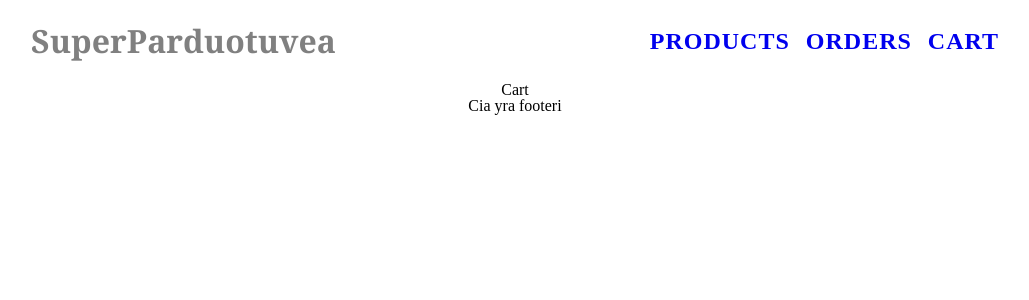
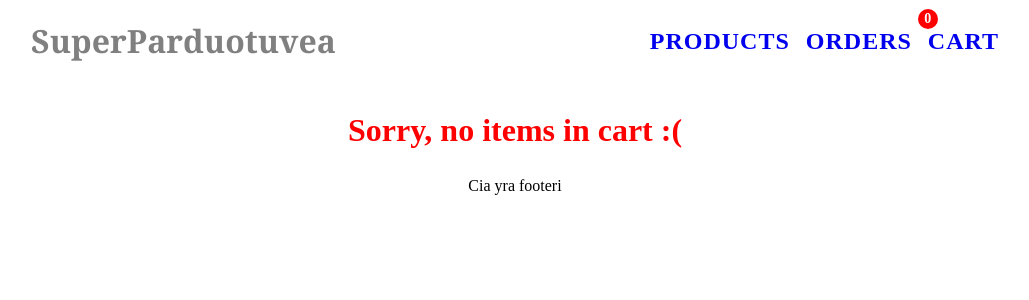
Before and after one commit to theLiudas/eshop-react, a React (Create React App) app: page /cart in a window 1280 px wide. Shown: the top 300 px of the page, without its empty margins (125-1154 px from the left). Built offline with nearby package versions, Linux system fonts and the light colour scheme.

Commit message:
almost finished cart page

```diff
--- a/src/App.js
+++ b/src/App.js
@@ -7,27 +7,28 @@ import { routes } from './routes'
 
 function App() {
   // Duomenims saugoti naudojamas "cart" state'as "App.js" faile
-  // 1. Čia reikia pushinti produktus kurie yra carte
-  // 2. Produktai cart'e turi buti sumuojami (quantity/suma)
-  // 3. Carte negali buti daugiau produktu nei produkto quantity
-  // 4. Nenaudoti localStorage
+  // 1. Čia reikia pushinti produktus kurie yra carte +++
+  // 2. Produktai cart'e turi buti sumuojami (quantity/suma) +++
+  // 3. Carte negali buti daugiau produktu nei produkto quantity +++
+  // 4. Nenaudoti localStorage +++
   // -----------------------------------------------------------
   // 5. Atvaizduoti produktus cart'e
-  // 6. Virš "CART" link'o turi būti burbuliukas indikuojantis produktų skaičių
+  // 6. Virš "CART" link'o turi būti burbuliukas indikuojantis produktų skaičių +++
   const [cart, setCart] = useState([])
 
   return (
     <BrowserRouter>
       <Container>
-        <Nav />
+        <Nav cart={cart} />
         <main>
           <Switch>
             {routes.map((route, index) => (
               <Route
                 key={index}
                 path={route.path}
-                // <route.component /> galim pasiduoti propsus
-                component={() => <route.component />}
+                component={() => (
+                  <route.component cart={cart} setCart={setCart} />
+                )}
                 exact={route.isExact}
               />
             ))}
--- a/src/components/Nav/Nav.js
+++ b/src/components/Nav/Nav.js
@@ -3,7 +3,11 @@ import classes from './Nav.module.css'
 import { Flex } from '../shared/Flex/Flex'
 import { Link } from 'react-router-dom'
 
-export const Nav = () => {
+export const Nav = ({ cart }) => {
+  const itemsInCart = cart.reduce(
+    (current, currentItem) => current + currentItem.cartQuantity,
+    0
+  )
   return (
     <Flex
       justify="space-between"
@@ -16,16 +20,23 @@ export const Nav = () => {
         </Link>
       </div>
       <nav>
-        <Flex>
+        <Flex className={classes.linkWrapper}>
+          <div>
             <Link className={classes.link} to="/">
               Products
             </Link>
+          </div>
+          <div>
             <Link className={classes.link} to="/orders">
               Orders
             </Link>
+          </div>
+          <div>
+            <div className={classes.cartBubble}>{itemsInCart}</div>
             <Link className={classes.link} to="/cart">
               Cart
             </Link>
+          </div>
         </Flex>
       </nav>
     </Flex>
--- a/src/components/Nav/Nav.module.css
+++ b/src/components/Nav/Nav.module.css
@@ -8,9 +8,6 @@
   font-weight: 600;
   text-decoration: none;
 }
-.link ~ .link {
-  margin-left: 1rem;
-}
 .bigLink {
   font-size: 2rem;
   color: grey;
@@ -18,3 +15,26 @@
   font-family: Georgia, 'Times New Roman', Times, serif;
   text-decoration: none;
 }
+.linkWrapper div ~ div {
+  margin-left: 1rem;
+}
+
+.linkWrapper div:last-child {
+  position: relative;
+}
+
+.cartBubble {
+  position: absolute;
+  height: 20px;
+  width: 20px;
+  background: red;
+  color: white;
+  font-size: 14px;
+  border-radius: 100%;
+  left: -10px;
+  font-weight: bold;
+  bottom: 100%;
+  display: flex;
+  align-items: center;
+  justify-content: center;
+}
--- a/src/components/Product/Product.js
+++ b/src/components/Product/Product.js
@@ -1,10 +1,11 @@
-import React from 'react'
+import React, { useEffect, useState } from 'react'
 import classes from './Product.module.css'
 import { Button } from '../shared/Button/Button'
 import { Flex } from '../shared/Flex/Flex'
 
-export const Product = ({ product, test }) => {
-  const { image, name, description, price, quantity } = product
+export const Product = ({ product, cart, setCart, isInCart }) => {
+  const [isAddToCartDisabled, setIsAddToCartDisabled] = useState(false)
+  const { image, name, description, price, quantity, id } = product
   const shortDescription =
     (description || '')
       .split(' ')
@@ -12,9 +13,30 @@ export const Product = ({ product, test }) => {
       .join(' ') + '...'
 
   const addToCartHandler = () => {
-    console.log(product.id)
-    // we'll perform code which adds product to cart
+    const productIndex = cart.findIndex(cartItem => cartItem.id === id)
+    if (productIndex >= 0) {
+      // Sitas if'as praeina kai produktas jau yra krepselyje
+      const cartCopy = [...cart]
+      cartCopy[productIndex].cartQuantity += 1
+      setCart(cartCopy)
+    }
+    if (productIndex === -1) {
+      // Sitas if'as praeina kai produkto nera krepselyje
+      setCart([...cart, { ...product, cartQuantity: 1 }])
+    }
   }
+
+  const removeHandler = () => {
+    // cia reikia removinimo logika deti
+  }
+
+  useEffect(() => {
+    if (!isInCart) {
+      const productInCart = cart.find(cartItem => cartItem.id === id)
+      const { cartQuantity } = productInCart || {}
+      setIsAddToCartDisabled(cartQuantity >= quantity)
+    }
+  }, [cart, id, quantity])
 
   return (
     <div className={classes.product}>
@@ -22,15 +44,27 @@ export const Product = ({ product, test }) => {
         <img src={image} alt={name} />
       </div>
       <div className={classes.productName}>{name}</div>
-      <div className={classes.shortDescription}>{shortDescription}</div>
+      {!isInCart && (
+        <div className={classes.shortDescription}>{shortDescription}</div>
+      )}
       <div className={classes.bold}>Price: {price}€</div>
-      <div className={classes.bold}>Quantity: {quantity}</div>
+      <div className={classes.bold}>
+        Quantity: {isInCart ? product.cartQuantity : quantity}
+      </div>
       <div className={classes.buttonList}>
         <Flex justify="center">
-          <Button onClick={addToCartHandler}>Add to cart</Button>
-          <Button type="secondary" test={test}>
-            Preview
-          </Button>
+          {isInCart ? (
+            <Button type="danger" onClick={removeHandler}>
+              Delete
+            </Button>
+          ) : (
+            <>
+              <Button onClick={addToCartHandler} disabled={isAddToCartDisabled}>
+                Add to cart
+              </Button>
+              <Button type="secondary">Edit</Button>
+            </>
+          )}
         </Flex>
       </div>
     </div>
--- a/src/components/shared/Button/Button.js
+++ b/src/components/shared/Button/Button.js
@@ -1,7 +1,7 @@
 import React from 'react'
 import classes from './Button.module.css'
 
-export const Button = ({ onClick, children, type }) => {
+export const Button = ({ onClick, children, type, disabled }) => {
   const styles = [classes.button]
   switch (type) {
     case 'primary':
@@ -13,9 +13,14 @@ export const Button = ({ onClick, children, type }) => {
     default:
       break
   }
+  if (disabled) styles.push(classes.disabled)
   return (
     <div className={classes.buttonWrapper}>
-      <button onClick={onClick} className={styles.join(' ')}>
+      <button
+        onClick={onClick}
+        className={styles.join(' ')}
+        disabled={disabled}
+      >
         {children}
       </button>
     </div>
--- a/src/components/shared/Button/Button.module.css
+++ b/src/components/shared/Button/Button.module.css
@@ -18,3 +18,7 @@
 .buttonWrapper button:hover {
   box-shadow: 1px 1px 2px rgba(0, 0, 0, 0.6);
 }
+.disabled {
+  background: darkgrey;
+  opacity: 0.5;
+}
--- a/src/pages/Cart/Cart.js
+++ b/src/pages/Cart/Cart.js
@@ -1,5 +1,18 @@
 import React from 'react'
-
-export const Cart = () => {
-  return <div>Cart</div>
+import { Flex } from '../../components/shared/Flex/Flex'
+import Product from '../../components/Product'
+import classes from './Cart.module.css'
+export const Cart = ({ cart }) => {
+  const isSomeItemsInCart = !!cart.length
+  return (
+    <Flex wrap="wrap" justify={isSomeItemsInCart ? 'space-between' : 'center'}>
+      {isSomeItemsInCart ? (
+        cart.map(product => (
+          <Product isInCart key={product.id} product={product} />
+        ))
+      ) : (
+        <h1 className={classes.heading}>Sorry, no items in cart :(</h1>
+      )}
+    </Flex>
+  )
 }
--- a/src/pages/Cart/Cart.module.css
+++ b/src/pages/Cart/Cart.module.css
@@ -0,0 +1,8 @@
+.heading {
+  text-align: center;
+  font-weight: bold;
+  font-size: 2rem;
+  text-align: center;
+  color: red;
+  margin: 2rem 0;
+}
--- a/src/pages/Products/Products.js
+++ b/src/pages/Products/Products.js
@@ -4,8 +4,7 @@ import { Flex } from '../../components/shared/Flex/Flex'
 import { CreateProductModal } from '../../components/CreateProductModal/CreateProductModal'
 import { Button } from '../../components/shared/Button/Button'
 
-const Products = ({ cart, test }) => {
-  console.log('Products.js', cart)
+const Products = ({ cart, setCart }) => {
   const [products, setProducts] = useState([])
   const [isModalOpen, setIsModalOpen] = useState(false)
 
@@ -26,7 +25,12 @@ const Products = ({ cart, test }) => {
       <Button onClick={toggleModalHandler}>Create product</Button>
       <Flex wrap="wrap" justify="space-between">
         {products.map(product => (
-          <Product key={product.id} product={product} test={test} />
+          <Product
+            key={product.id}
+            product={product}
+            cart={cart}
+            setCart={setCart}
+          />
         ))}
       </Flex>
       <CreateProductModal
```
Lines whose indentation alone changed are shown as unchanged.
